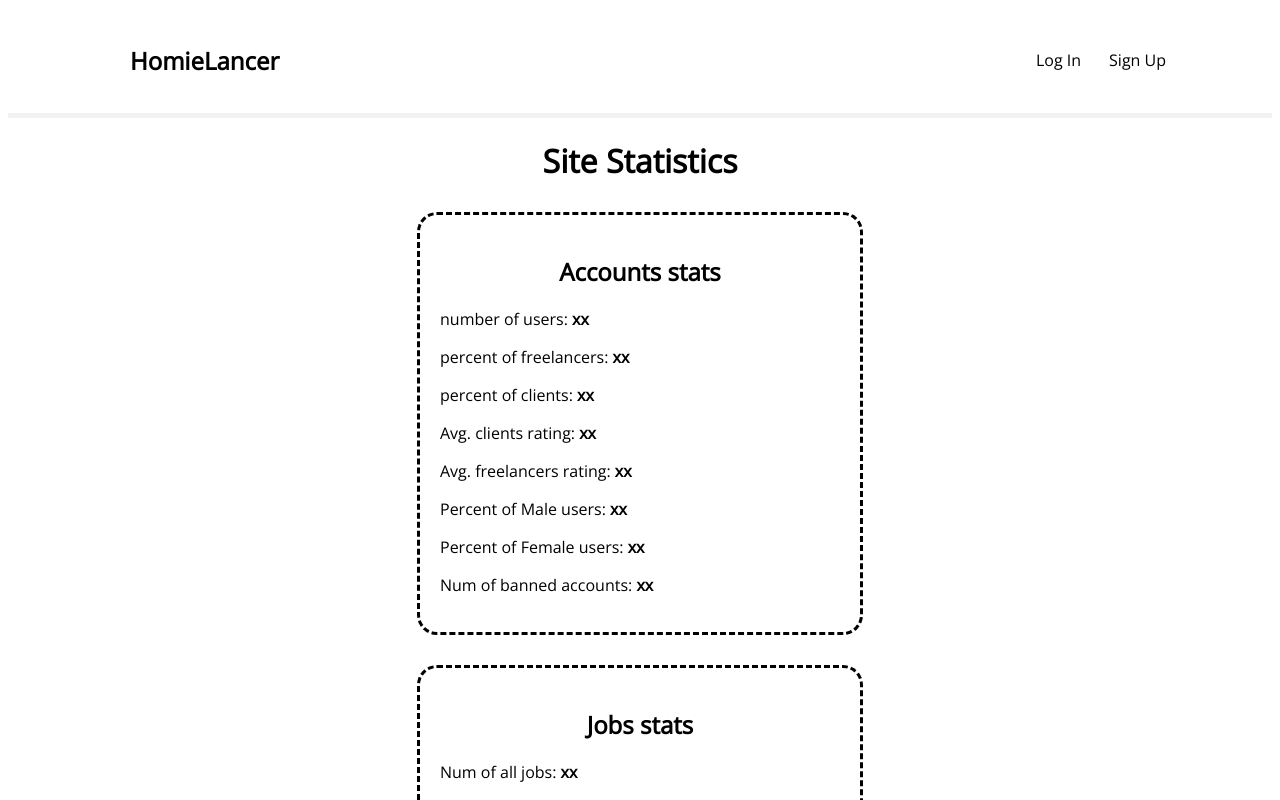
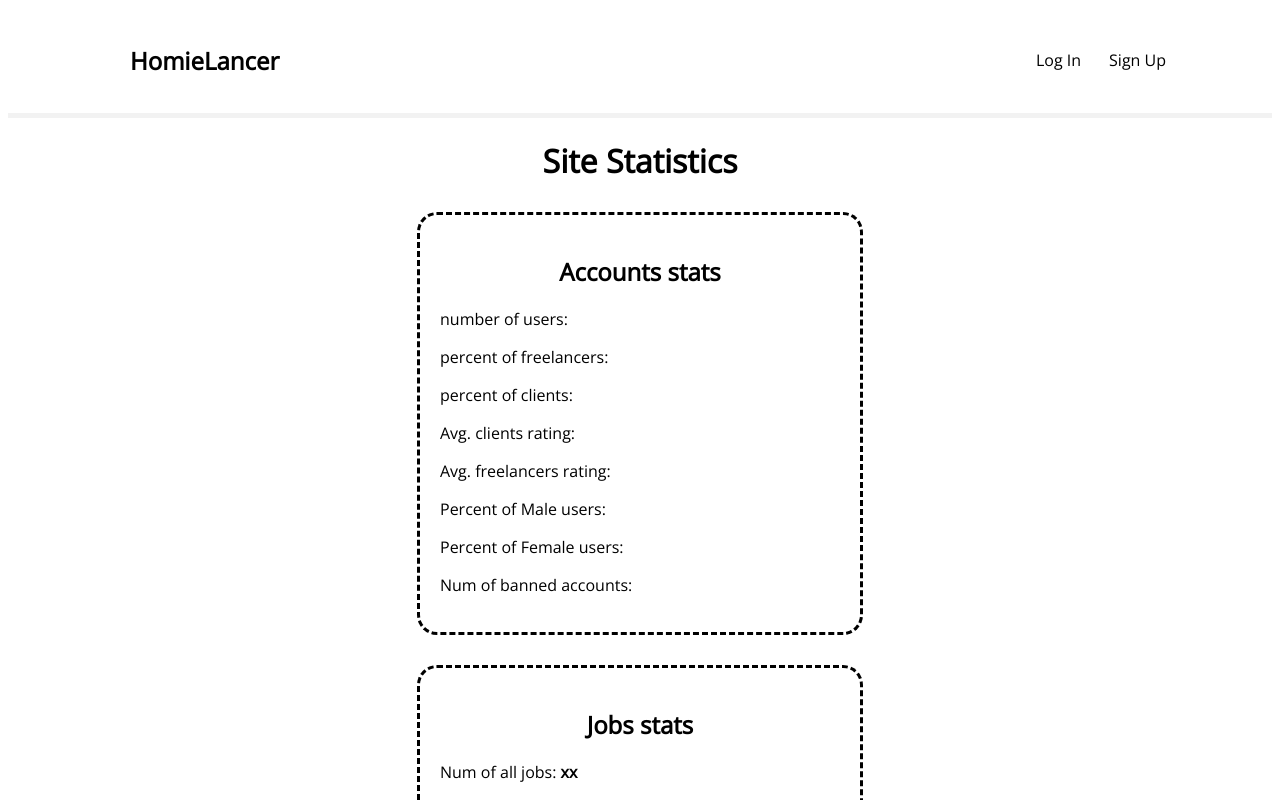
Before and after one commit to moezemara/freelance-dashboard, a React (Create React App) app: page /stats in a window 1280 px wide. Shown: the top 800 px of the page. Built offline with nearby package versions, Linux system fonts and the light colour scheme; no server answers.

Commit message:
Update AccountStats.js

```diff
--- a/src/stats/AccountStats.js
+++ b/src/stats/AccountStats.js
@@ -3,20 +3,28 @@ import axios from "../axios.js";
 
 const AccountStats = (props) => {
 
+    var userNum = props.userNum
+    var freelancerPercent = props.freelancerPercent
+    var clientPercent = props.clientPercent
+    var avgClientRating = props.avgClientRating
+    var avgFreelancerRating = props.avgFreelancerRating
+    var malePercent = props.malePercent
+    var femalePercent = props.femalePercent
+    var bannedNum = props.bannedNum
 
 
 return(
 
 <div className="account-stats">
 <h2>Accounts stats</h2>
-    <p>number of users: <b>xx</b></p>
-    <p>percent of freelancers: <b>xx</b></p>
-    <p>percent of clients: <b>xx</b></p>
-    <p>Avg. clients rating: <b>xx</b></p>
-    <p>Avg. freelancers rating: <b>xx</b></p>
-    <p>Percent of Male users: <b>xx</b></p>
-    <p>Percent of Female users: <b>xx</b></p>
-    <p>Num of banned accounts: <b>xx</b></p>
+    <p>number of users: <b>{userNum}</b></p>
+    <p>percent of freelancers: <b>{freelancerPercent}</b></p>
+    <p>percent of clients: <b>{clientPercent}</b></p>
+    <p>Avg. clients rating: <b>{avgClientRating}</b></p>
+    <p>Avg. freelancers rating: <b>{avgFreelancerRating}</b></p>
+    <p>Percent of Male users: <b>{malePercent}</b></p>
+    <p>Percent of Female users: <b>{femalePercent}</b></p>
+    <p>Num of banned accounts: <b>{bannedNum}</b></p>
 
 </div>
 
```
